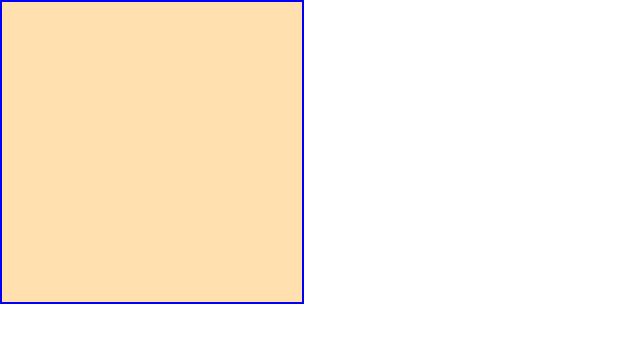
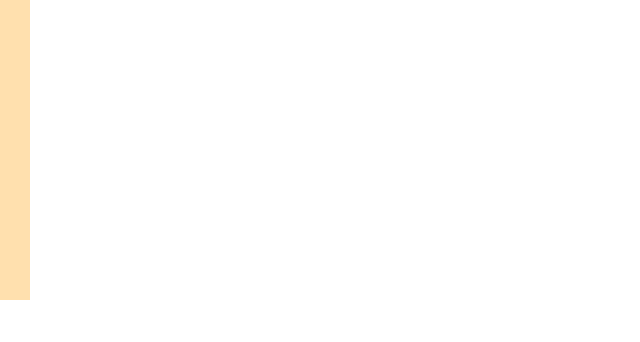
Before and after one commit to losslessring/draughts, a React (Create React App) app: page / in a window 1280 px wide. Shown: the top 342 px of the page, without its empty margins (0-640 px from the left). Built offline with nearby package versions, Linux system fonts and the light colour scheme.

Commit message:
Created array of cells

```diff
--- a/src/App.css
+++ b/src/App.css
@@ -38,11 +38,8 @@
 }
 
 .Cell-brown {
-  height: 300px;
-  width: 300px;
-  border: solid;
-  border-width: 2px;
-  border-color: blue;
+  height: 30px;
+  width: 30px;
   display: flex;
   justify-content: center;
   align-items: center;
@@ -50,13 +47,17 @@
 }
 
 .Cell-yellow {
-  height: 300px;
-  width: 300px;
-  border: solid;
-  border-width: 2px;
-  border-color: blue;
+  height: 30px;
+  width: 30px;
   display: flex;
   justify-content: center;
   align-items: center;
   background-color: rgb(255, 224, 174);
 }
+
+
+.Selected {
+  -webkit-box-shadow:inset 0px 0px 0px 2px #f00;
+  -moz-box-shadow:inset 0px 0px 0px 2px #f00;
+  box-shadow:inset 0px 0px 0px 2px #f00;
+}
--- a/src/App.tsx
+++ b/src/App.tsx
@@ -7,7 +7,7 @@ import Cell  from './components/Cell/Cell'
 function App() {
   return (
     <div className="App">
-      <Cell></Cell>
+      {Array.from(Array(10).keys()).map(n => <Cell></Cell>)}
     </div>
   )
 }
--- a/src/components/Cell/Cell.tsx
+++ b/src/components/Cell/Cell.tsx
@@ -1,18 +1,14 @@
 import React, { useState, useEffect }  from "react"
-
+import switcher from "../../utils/general/switcher/switcher"
 
 
 const Cell = (props: any) => {
 
     const [cellColor, setCellColor] = useState('Cell-yellow')
 
-    const switcher = (defaultValue: any) => (alternative: any) => (current: any) => {
-        return current === defaultValue ? alternative : defaultValue
-
-    }
 
     return (
-        <div className={cellColor} onClick={() => setCellColor(switcher('Cell-yellow')('Cell-brown')(cellColor)) }></div>
+        <div className={cellColor} onClick={() => setCellColor(switcher('Cell-yellow')('Cell-yellow Selected')(cellColor)) }></div>
     )
 
 }
```
Also changed, not shown: 1 other file (tests, documents, lock files or other folders).
